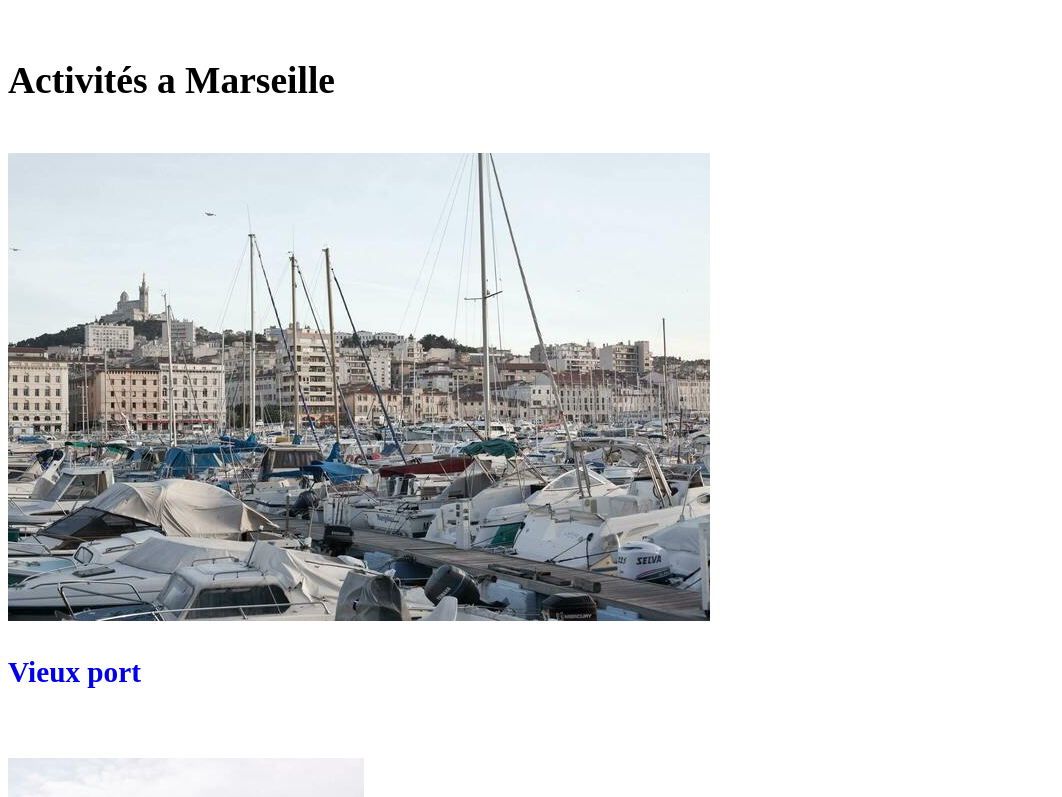
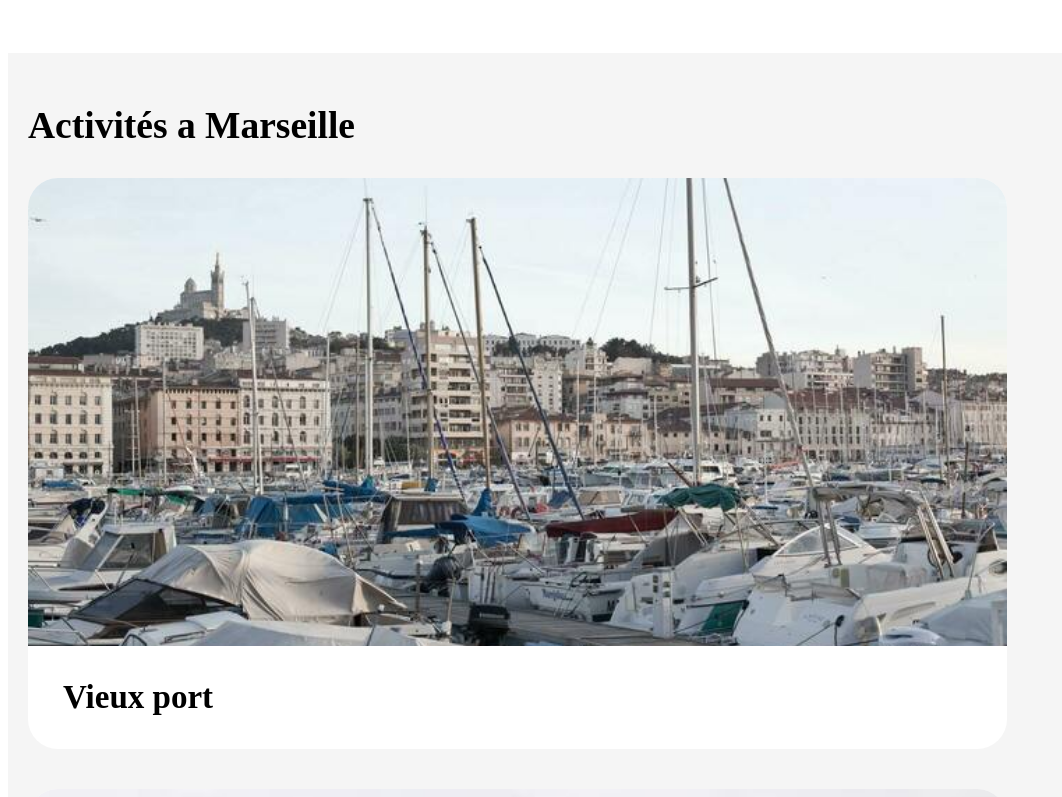
Before and after one commit to DosSantosJulien/DosSantosJulien.github.io, a plain HTML site: page index.html in a window 1280 px wide. Shown: the part 5963-6760 px from the top of the page, without its empty margins (0-1062 px from the left). Drawn offline with Linux system fonts and the light colour scheme; a web font is replaced by a local one.

Commit message:
fin des grandes lignes

```diff
--- a/style.css
+++ b/style.css
@@ -306,11 +306,44 @@ display: flex;
 	color: black;
 	padding-bottom: 30px;
 }
+#Activites{
+	padding: 20px;
+	background-color: whitesmoke;
+}
+
+.article3{
+	display: flex;
+    background-color: white;
+    width: 80%;
+    margin-bottom: 40px;
+    border-radius: 30px;
+    flex-direction: column;
+ }
+.dossier3{
+	display: flex;
+flex-direction: column;
+flex-wrap: wrap;
+}
+
+.image3{
+	display: flex;
+	object-fit: cover;
+	border-top-right-radius: 30px;
+	border-top-left-radius: 30px;
+}
+
+.texte3{
+	display: flex;
+	color: black;
+	padding-left: 35px;
+	font-size: 33px;
+	}
+}
 .foot{
 	background-color: #F2F2F2;
 	font-size: 15px;
 }
-.article3{
+.article4{
 	padding-top: 20px;
 	padding-bottom: 20px;
 }
```
